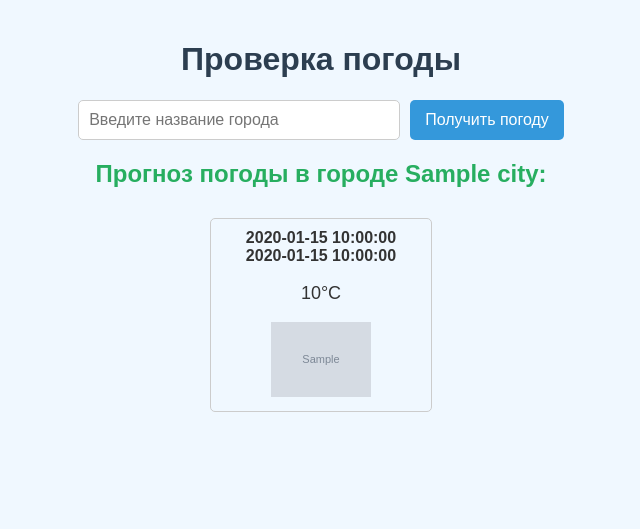
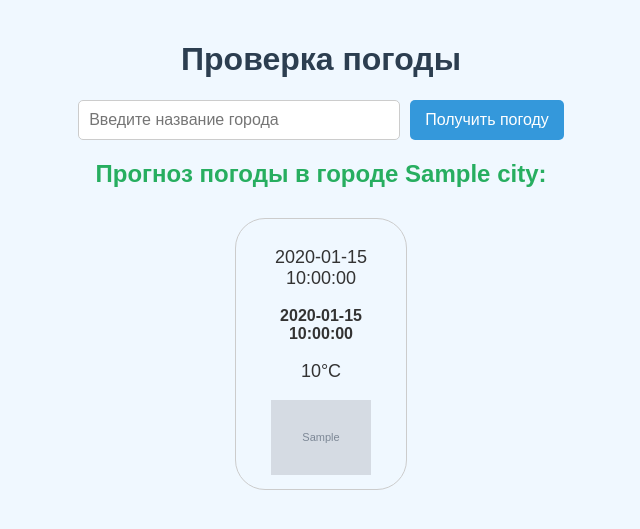
Before and after one commit to BYulia911/weather-app, a Flask app: template templates/index.html in a window 1280 px wide. Shown: the top 529 px of the page, without its empty margins (319-959 px from the left). Run offline with Flask 3, Linux system fonts and the light colour scheme; the template is opened without the code that fills it: most values are stand-ins (such as "Sample title", 1, 10 or a date in 2020); grey boxes marked "Sample" are stand-in pictures.

Commit message:
Уменьшее карточек о погоде

```diff
--- a/templates/index.html
+++ b/templates/index.html
@@ -67,8 +67,8 @@
         <h2>Прогноз погоды в городе {{ weather_data['city']['name'] }}:</h2>
         <div style="display: flex; flex-wrap: wrap; justify-content: space-around;">
             {% for item in weather_data['list'] %}
-                <div style="border: 1px solid #ccc; border-radius: 5px; padding: 10px; margin: 10px; width: 200px; text-align: center;">
-                    <strong>{{ item['formatted_date'] }}</strong><br>
+                <div style="border: 1px solid #ccc; border-radius: 30px; padding: 10px; margin: 10px; width: 150px; text-align: center;">
+                    <p>{{ item['formatted_date'] }}</p>
                     <strong>{{ item['formatted_time'] }}</strong>
                     <p>{{ item['main']['temp'] }}°C</p>
                     <img src="{{ item['image'] }}" alt="{{ item['weather'][0]['description'] }}" style="width: 100px; height: auto;">
```
